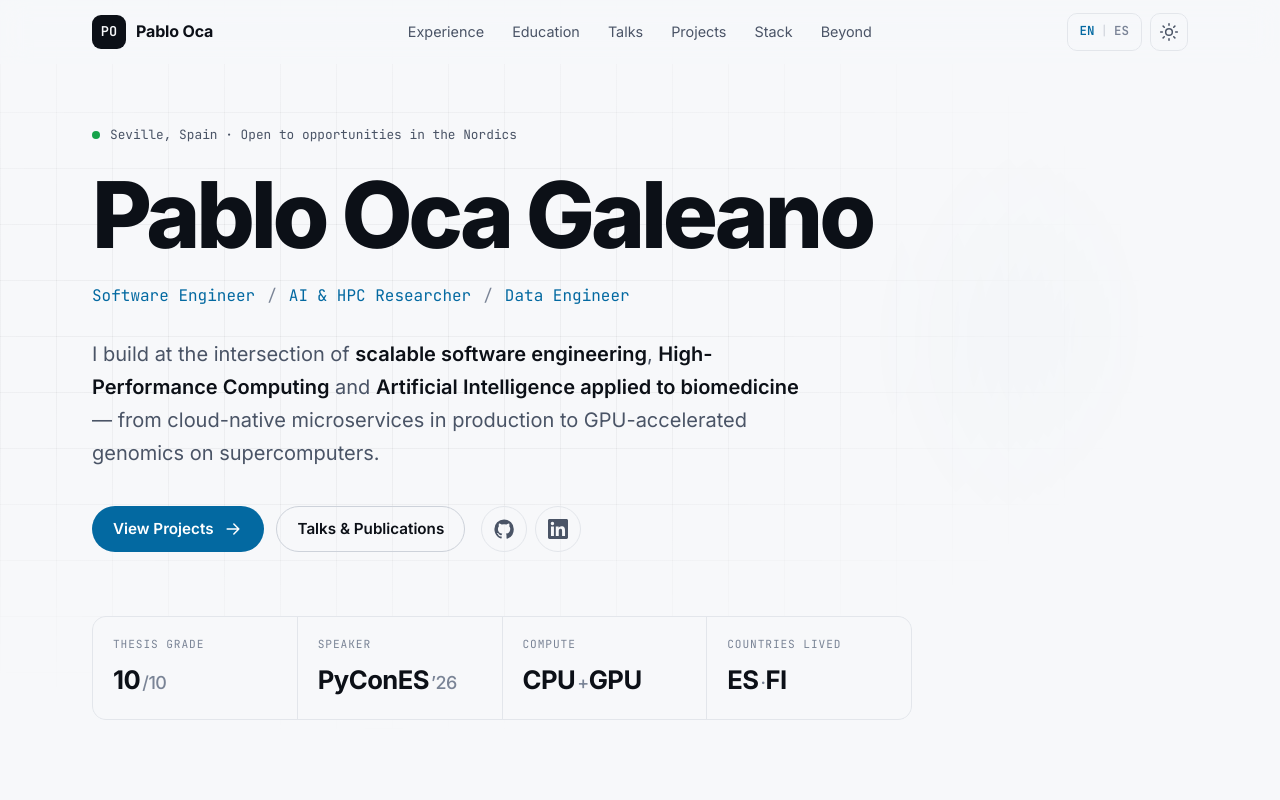
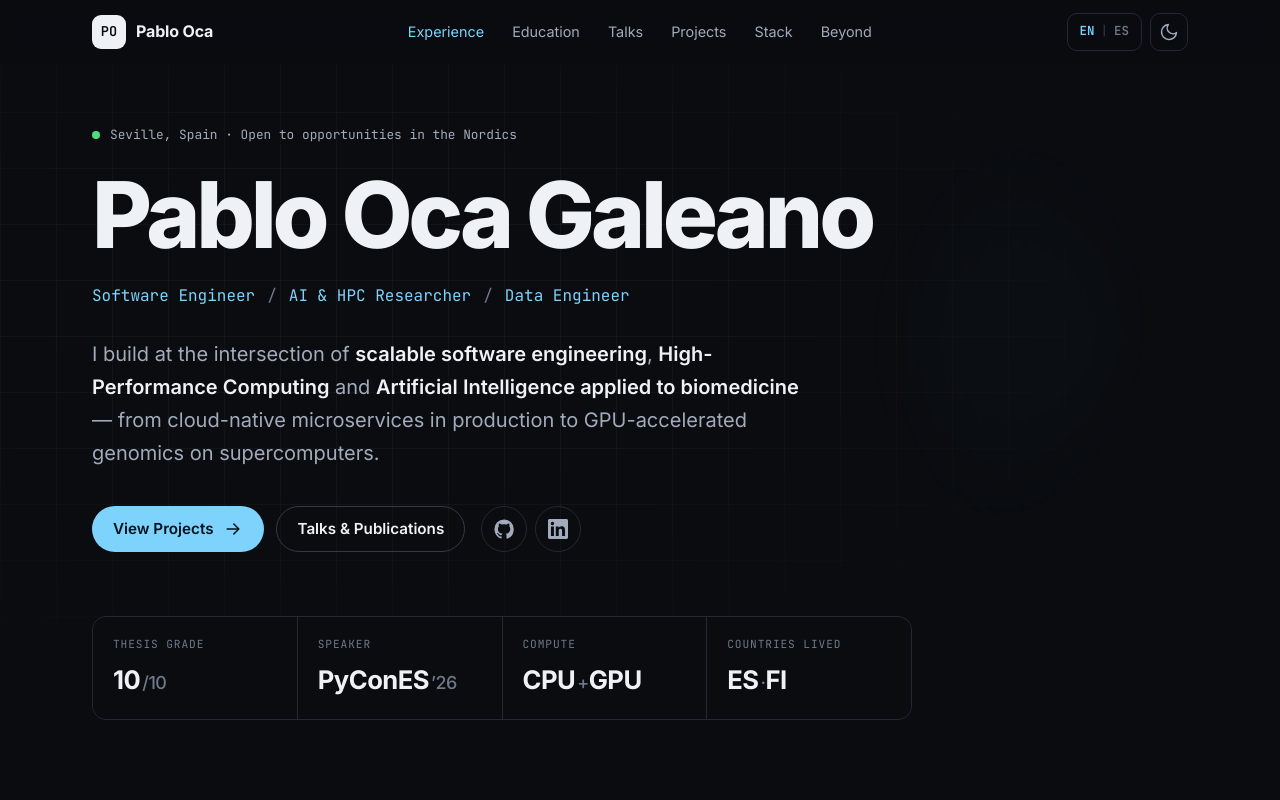
Before and after one commit to Pablooca/Pablooca.github.io, a plain HTML site: page index.html in a window 1280 px wide. Both pictures are taken after a click on the button "Toggle light / dark theme". Shown: the top 800 px of the page. Drawn offline with Linux system fonts and the light colour scheme.

Commit message:
feat: add bilingual EN/ES i18n support and interactive navigation

```diff
--- a/index.html
+++ b/index.html
@@ -64,6 +64,7 @@
   <!-- Apply saved theme / language before paint to avoid flashes -->
   <script>
     (function () {
+      document.documentElement.classList.add('js');
       try {
         var t = localStorage.getItem('theme');
         if (t === 'light' || t === 'dark') document.documentElement.setAttribute('data-theme', t);
--- /dev/null
+++ b/js/i18n.js
@@ -0,0 +1,300 @@
+/* ==========================================================================
+   i18n — EN (default) / ES
+   - Elements with   data-i18n="key"             → innerHTML is replaced.
+   - Elements with   data-i18n-attr="attr:key;…"  → attributes are replaced.
+   - Choice persisted in localStorage ("lang"); ?lang=es|en overrides it.
+   ========================================================================== */
+(function () {
+  'use strict';
+
+  var DICT = {
+    en: {
+      'meta.title': 'Pablo Oca Galeano — Software Engineer · AI & HPC Researcher · Data Engineer',
+      'meta.description': 'Pablo Oca Galeano — Software Engineer at NTT Data and Graduate Research Assistant at SynergIA Lab (Universidad Pablo de Olavide). Scalable software, High-Performance Computing and AI applied to biomedicine. Seville, Spain.',
+
+      'a11y.skip': 'Skip to content',
+      'a11y.language': 'Language',
+      'a11y.theme': 'Toggle light / dark theme',
+      'a11y.menu': 'Open menu',
+      'a11y.menuClose': 'Close menu',
+
+      'nav.experience': 'Experience',
+      'nav.education': 'Education',
+      'nav.talks': 'Talks',
+      'nav.projects': 'Projects',
+      'nav.stack': 'Stack',
+      'nav.beyond': 'Beyond',
+
+      'common.seville': 'Seville, Spain',
+
+      'hero.location': 'Seville, Spain · Open to opportunities in the Nordics',
+      'hero.role2': 'AI &amp; HPC Researcher',
+      'hero.role3': 'Data Engineer',
+      'hero.lead': 'I build at the intersection of <strong>scalable software engineering</strong>, <strong>High-Performance Computing</strong> and <strong>Artificial Intelligence applied to biomedicine</strong> — from cloud-native microservices in production to GPU-accelerated genomics on supercomputers.',
+      'hero.ctaProjects': 'View Projects',
+      'hero.ctaTalks': 'Talks &amp; Publications',
+      'hero.stat1Label': 'Thesis grade',
+      'hero.stat2Label': 'Speaker',
+      'hero.stat3Label': 'Compute',
+      'hero.stat4Label': 'Countries lived',
+
+      'experience.title': 'Experience &amp; Research',
+      'experience.ntt.date': 'Dec 2025 — Present',
+      'experience.ntt.desc': 'Development of cloud-native microservices with Java and Spring Boot, business-process automation with Camunda BPMN, SQL databases, and deployment on Azure and Kubernetes within agile teams.',
+      'experience.synergia.date': 'Nov 2025 — Present',
+      'experience.synergia.role': 'Graduate Research Assistant',
+      'experience.synergia.desc': 'Research in Artificial Intelligence and High-Performance Computing on the CICA Hércules supercomputer (Slurm), spatial transcriptomics (TCGA-BRCA, 10x Xenium) and medical / histological image analysis — laying the groundwork for a PhD.',
+      'experience.synergia.tag': 'Medical imaging',
+
+      'education.title': 'Education',
+      'education.msc.title': 'M.Sc. in Data Science &amp; Artificial Intelligence',
+      'education.msc.original': '<em>Máster Universitario en Ingeniería y Ciencia de Datos</em>',
+      'education.bsc.title': 'B.Sc. in Computer Engineering (Information Systems)',
+      'education.bsc.original': '<em>Grado en Ingeniería Informática</em>',
+      'education.bsc.badge': 'Bachelor’s Thesis',
+      'education.bsc.honors': 'With Honors',
+      'education.bsc.thesis': 'Accelerating AI algorithms in bioinformatics through HPC: extension of the Python library <code>bioScience</code> with parallel CPU / GPU implementations of the BiBit and BCCA biclustering algorithms.',
+      'education.lut.title': 'Exchange · Bachelor of Engineering in Computer Software Engineering',
+
+      'talks.title': 'Talks, Community &amp; Leadership',
+      'talks.pycon.alt': 'Pablo Oca Galeano\'s red speaker badge at PyConES 2026 in Barcelona, hanging in a cloister courtyard',
+      'talks.pycon.kicker': 'Speaker',
+      'talks.pycon.subtitle': 'Beyond the Global Interpreter Lock: squeezing genomic algorithms with Numba, Cython and CUDA.',
+      'talks.pycon.desc': 'How to escape Python’s GIL to accelerate real bioinformatics workloads — biclustering on gene-expression matrices — moving from pure Python to JIT compilation, native extensions and GPU kernels, with reproducible benchmarks.',
+      'talks.pycon.cta': 'Slides &amp; code on GitHub',
+      'talks.pyes.date': 'Since Nov 2026',
+      'talks.pyes.title': 'Member of Python España',
+      'talks.pyes.desc': 'Part of the Spanish Python community, supporting events, knowledge sharing and open-source culture.',
+      'talks.esoliupo.title': 'President of ESOLIUPO',
+      'talks.esoliupo.sub': 'Free Software Students’ Association, Universidad Pablo de Olavide',
+      'talks.esoliupo.desc': 'Organised the 9th and 10th editions of the <em>Jornadas Ingenieros en la UPO</em> and coordinated hands-on technical workshops.',
+      'talks.esoliupo.tagSec': 'Cybersecurity',
+
+      'projects.title': 'Featured Projects',
+      'projects.kind.realtime': 'Real-time · Simulation',
+      'projects.kind.data': 'Data Engineering',
+      'projects.kind.hpc': 'HPC · Genomics',
+      'projects.kind.bio': 'AI · Biomedical imaging',
+      'projects.pitstrategy.desc': 'Open-source platform for real-time motorsport telemetry and race strategy driven by Monte Carlo simulations.',
+      'projects.finstream.desc': 'Real-time financial data pipeline: event ingestion, stream processing and analytical storage.',
+      'projects.bioscience.desc': 'Acceleration of biclustering algorithms for genomics with parallel CPU and GPU back-ends.',
+      'projects.openbsi.desc': 'Processing of whole-slide histological images (WSI) and quantification in bone scintigraphy.',
+      'projects.openbsi.tag': 'Spatial transcriptomics',
+      'projects.more': 'More on github.com/Pablooca',
+
+      'stack.title': 'Tech Stack',
+      'stack.languages': 'Languages',
+      'stack.backend': 'Backend &amp; Data Engineering',
+
+      'beyond.title': 'Beyond the Code',
+      'beyond.intro': 'International mindset, resilience and discipline — the same traits that make long benchmarks and long distances worth it.',
+      'beyond.finland.alt': 'Pablo sitting on a white bench under golden autumn trees in Lappeenranta, Finland',
+      'beyond.finland.title': 'A year in Finland',
+      'beyond.finland.desc': 'Exchange at LUT University: Nordic engineering culture, long autumns and longer winters.',
+      'beyond.hm.label': 'Helsinki Half Marathon',
+      'beyond.hm.desc': 'Finished in Helsinki during my time in Finland.',
+      'beyond.sign.alt': 'Film-style photo of Pablo holding a Lappeenranta street sign indoors',
+      'beyond.sign.caption': 'Souvenir from Lappeenranta',
+      'beyond.camino.alt': 'Pablo standing in a rain-soaked Praza do Obradoiro facing Santiago de Compostela Cathedral, 2026',
+      'beyond.camino.title': 'Camino de Santiago',
+      'beyond.camino.desc': 'Completed several times, from Sarria to the Praza do Obradoiro — rain or shine.',
+      'beyond.caminoStat.label': 'Per Camino',
+      'beyond.caminoStat.desc': 'On foot, stage after stage. Consistency beats intensity.',
+      'beyond.compete.label': 'Competitive mindset',
+      'beyond.compete.title': 'Strategy &amp; long-distance running',
+      'beyond.compete.desc': 'I enjoy strategy games and distance running: planning ahead, managing resources and pacing effort — the same way I approach engineering problems.',
+
+      'contact.title': 'Let’s build something fast.',
+      'contact.desc': 'Open to conversations about software engineering, HPC, AI for biomedicine and opportunities in the Nordics.',
+
+      'footer.built': 'Built with HTML, CSS &amp; vanilla JS · Hosted on GitHub Pages'
+    },
+
+    es: {
+      'meta.title': 'Pablo Oca Galeano — Ingeniero de Software · Investigador en IA y HPC · Ingeniero de Datos',
+      'meta.description': 'Pablo Oca Galeano — Ingeniero de Software en NTT Data e Investigador en el Laboratorio SynergIA (Universidad Pablo de Olavide). Software escalable, Computación de Altas Prestaciones e IA aplicada a biomedicina. Sevilla, España.',
+
+      'a11y.skip': 'Saltar al contenido',
+      'a11y.language': 'Idioma',
+      'a11y.theme': 'Cambiar tema claro / oscuro',
+      'a11y.menu': 'Abrir menú',
+      'a11y.menuClose': 'Cerrar menú',
+
+      'nav.experience': 'Experiencia',
+      'nav.education': 'Formación',
+      'nav.talks': 'Charlas',
+      'nav.projects': 'Proyectos',
+      'nav.stack': 'Stack',
+      'nav.beyond': 'Más allá',
+
+      'common.seville': 'Sevilla, España',
+
+      'hero.location': 'Sevilla, España · Abierto a oportunidades en los países nórdicos',
+      'hero.role2': 'Investigador en IA y HPC',
+      'hero.role3': 'Ingeniero de Datos',
+      'hero.lead': 'Trabajo en la intersección entre la <strong>ingeniería de software escalable</strong>, la <strong>Computación de Altas Prestaciones (HPC)</strong> y la <strong>Inteligencia Artificial aplicada a biomedicina</strong>: desde microservicios cloud-native en producción hasta genómica acelerada en GPU sobre supercomputadores.',
+      'hero.ctaProjects': 'Ver Proyectos',
+      'hero.ctaTalks': 'Charlas y Publicaciones',
+      'hero.stat1Label': 'Nota del TFG',
+      'hero.stat2Label': 'Ponente',
+      'hero.stat3Label': 'Cómputo',
+      'hero.stat4Label': 'Países vividos',
+
+      'experience.title': 'Experiencia e Investigación',
+      'experience.ntt.date': 'Dic 2025 — Actualidad',
+      'experience.ntt.desc': 'Desarrollo de microservicios cloud-native con Java y Spring Boot, automatización de procesos de negocio con Camunda BPMN, bases de datos SQL y despliegue en Azure y Kubernetes dentro de equipos ágiles.',
+      'experience.synergia.date': 'Nov 2025 — Actualidad',
+      'experience.synergia.role': 'Investigador Asistente (Graduate Research Assistant)',
+      'experience.synergia.desc': 'Investigación en Inteligencia Artificial y Computación de Altas Prestaciones en el supercomputador CICA Hércules (Slurm), transcriptómica espacial (TCGA-BRCA, 10x Xenium) y análisis de imagen médica / histológica, preparando el camino hacia el doctorado.',
+      'experience.synergia.tag': 'Imagen médica',
+
+      'education.title': 'Formación Académica',
+      'education.msc.title': 'Máster Universitario en Ingeniería y Ciencia de Datos',
+      'education.msc.original': '<em>M.Sc. in Data Science &amp; Artificial Intelligence</em>',
+      'education.bsc.title': 'Grado en Ingeniería Informática en Sistemas de Información',
+      'education.bsc.original': '<em>B.Sc. in Computer Engineering (Information Systems)</em>',
+      'education.bsc.badge': 'Trabajo Fin de Grado',
+      'education.bsc.honors': 'Matrícula de Honor',
+      'education.bsc.thesis': 'Aceleración de algoritmos de IA en bioinformática mediante HPC: extensión de la librería Python <code>bioScience</code> con implementaciones paralelas en CPU / GPU de los algoritmos de biclustering BiBit y BCCA.',
+      'education.lut.title': 'Intercambio · Bachelor of Engineering in Computer Software Engineering',
+
+      'talks.title': 'Charlas, Comunidad y Liderazgo',
+      'talks.pycon.alt': 'Acreditación roja de ponente de Pablo Oca Galeano en la PyConES 2026 de Barcelona, colgando en el patio de un claustro',
+      'talks.pycon.kicker': 'Ponente',
+      'talks.pycon.subtitle': '',
+      'talks.pycon.desc': 'Cómo escapar del GIL de Python para acelerar cargas reales de bioinformática —biclustering sobre matrices de expresión génica— pasando de Python puro a compilación JIT, extensiones nativas y kernels de GPU, con benchmarks reproducibles.',
+      'talks.pycon.cta': 'Diapositivas y código en GitHub',
+      'talks.pyes.date': 'Desde nov 2026',
+      'talks.pyes.title': 'Miembro de Python España',
+      'talks.pyes.desc': 'Parte de la comunidad Python española, apoyando eventos, la difusión de conocimiento y la cultura open-source.',
+      'talks.esoliupo.title': 'Presidente de ESOLIUPO',
+      'talks.esoliupo.sub': 'Asociación de Estudiantes de Software Libre de la Universidad Pablo de Olavide',
+      'talks.esoliupo.desc': 'Organización de las IX y X <em>Jornadas Ingenieros en la UPO</em> y coordinación de talleres técnicos prácticos.',
+      'talks.esoliupo.tagSec': 'Ciberseguridad',
+
+      'projects.title': 'Proyectos Destacados',
+      'projects.kind.realtime': 'Tiempo real · Simulación',
+      'projects.kind.data': 'Ingeniería de Datos',
+      'projects.kind.hpc': 'HPC · Genómica',
+      'projects.kind.bio': 'IA · Imagen biomédica',
+      'projects.pitstrategy.desc': 'Plataforma open-source de telemetría motorsport en tiempo real y estrategia de carrera mediante simulaciones Monte Carlo.',
+      'projects.finstream.desc': 'Pipeline financiero en tiempo real: ingesta de eventos, procesamiento en streaming y almacenamiento analítico.',
+      'projects.bioscience.desc': 'Aceleración de algoritmos de biclustering en genómica con back-ends paralelos en CPU y GPU.',
+      'projects.openbsi.desc': 'Procesamiento de imágenes histológicas de diapositiva completa (WSI) y cuantificación en gammagrafía ósea.',
+      'projects.openbsi.tag': 'Transcriptómica espacial',
+      'projects.more': 'Más en github.com/Pablooca',
+
+      'stack.title': 'Stack Tecnológico',
+      'stack.languages': 'Lenguajes',
+      'stack.backend': 'Backend e Ingeniería de Datos',
+
+      'beyond.title': 'Más allá del código',
+      'beyond.intro': 'Mentalidad internacional, resiliencia y disciplina: lo mismo que hace que merezcan la pena los benchmarks largos y las distancias largas.',
+      'beyond.finland.alt': 'Pablo sentado en un banco blanco bajo árboles dorados de otoño en Lappeenranta, Finlandia',
+      'beyond.finland.title': 'Un año en Finlandia',
+      'beyond.finland.desc': 'Intercambio en LUT University: cultura de ingeniería nórdica, otoños largos e inviernos aún más largos.',
+      'beyond.hm.label': 'Media Maratón de Helsinki',
+      'beyond.hm.desc': 'Completada en Helsinki durante mi etapa en Finlandia.',
+      'beyond.sign.alt': 'Foto con estética analógica de Pablo sosteniendo una señal de Lappeenranta en interior',
+      'beyond.sign.caption': 'Recuerdo de Lappeenranta',
+      'beyond.camino.alt': 'Pablo de pie en la Praza do Obradoiro mojada por la lluvia frente a la Catedral de Santiago de Compostela, 2026',
+      'beyond.camino.title': 'Camino de Santiago',
+      'beyond.camino.desc': 'Completado en varias ocasiones, desde Sarria hasta la Praza do Obradoiro, con lluvia o con sol.',
+      'beyond.caminoStat.label': 'Por Camino',
+      'beyond.caminoStat.desc': 'A pie, etapa tras etapa. La constancia gana a la intensidad.',
+      'beyond.compete.label': 'Mentalidad competitiva',
+      'beyond.compete.title': 'Estrategia y running de fondo',
+      'beyond.compete.desc': 'Disfruto de los juegos de estrategia y de las carreras de fondo: planificar, gestionar recursos y dosificar el esfuerzo, igual que abordo los problemas de ingeniería.',
+
+      'contact.title': 'Construyamos algo rápido.',
+      'contact.desc': 'Abierto a conversar sobre ingeniería de software, HPC, IA para biomedicina y oportunidades en los países nórdicos.',
+
+      'footer.built': 'Hecho con HTML, CSS y JS vanilla · Alojado en GitHub Pages'
+    }
+  };
+
+  var SUPPORTED = ['en', 'es'];
+  var DEFAULT_LANG = 'en';
+  var current = DEFAULT_LANG;
+
+  function storageGet(key) {
+    try { return window.localStorage.getItem(key); } catch (e) { return null; }
+  }
+  function storageSet(key, value) {
+    try { window.localStorage.setItem(key, value); } catch (e) { /* private mode: ignore */ }
+  }
+
+  function t(key, lang) {
+    var d = DICT[lang || current];
+    if (d && Object.prototype.hasOwnProperty.call(d, key)) return d[key];
+    return Object.prototype.hasOwnProperty.call(DICT[DEFAULT_LANG], key) ? DICT[DEFAULT_LANG][key] : null;
+  }
+
+  function apply(lang) {
+    if (SUPPORTED.indexOf(lang) === -1) lang = DEFAULT_LANG;
+    current = lang;
+
+    var root = document.documentElement;
+    root.setAttribute('lang', lang);
+
+    // Text / HTML content (dictionary is static and trusted)
+    var nodes = document.querySelectorAll('[data-i18n]');
+    for (var i = 0; i < nodes.length; i++) {
+      var value = t(nodes[i].getAttribute('data-i18n'), lang);
+      if (value !== null) nodes[i].innerHTML = value;
+    }
+
+    // Attributes: data-i18n-attr="alt:key;aria-label:key"
+    var attrNodes = document.querySelectorAll('[data-i18n-attr]');
+    for (var j = 0; j < attrNodes.length; j++) {
+      var pairs = attrNodes[j].getAttribute('data-i18n-attr').split(';');
+      for (var k = 0; k < pairs.length; k++) {
+        var parts = pairs[k].split(':');
+        if (parts.length !== 2) continue;
+        var attrVal = t(parts[1].trim(), lang);
+        if (attrVal !== null) attrNodes[j].setAttribute(parts[0].trim(), attrVal);
+      }
+    }
+
+    // Document metadata
+    document.title = t('meta.title', lang);
+    var desc = document.querySelector('meta[name="description"]');
+    if (desc) desc.setAttribute('content', t('meta.description', lang));
+
+    // Switch buttons state
+    var btns = document.querySelectorAll('.lang-switch__btn');
+    for (var b = 0; b < btns.length; b++) {
+      btns[b].setAttribute('aria-pressed', btns[b].getAttribute('data-lang') === lang ? 'true' : 'false');
+    }
+
+    storageSet('lang', lang);
+    document.dispatchEvent(new CustomEvent('i18n:change', { detail: { lang: lang } }));
+  }
+
+  function initialLang() {
+    var fromUrl = null;
+    try { fromUrl = new URLSearchParams(window.location.search).get('lang'); } catch (e) {}
+    if (SUPPORTED.indexOf(fromUrl) !== -1) return fromUrl;
+    var saved = storageGet('lang');
+    if (SUPPORTED.indexOf(saved) !== -1) return saved;
+    return DEFAULT_LANG; // English by default, regardless of browser language
+  }
+
+  function init() {
+    var btns = document.querySelectorAll('.lang-switch__btn');
+    for (var i = 0; i < btns.length; i++) {
+      btns[i].addEventListener('click', function () {
+        var lang = this.getAttribute('data-lang');
+        if (lang !== current) apply(lang);
+      });
+    }
+    var lang = initialLang();
+    // HTML ships in English; only re-render when needed (but always sync UI state)
+    apply(lang);
+  }
+
+  window.I18n = { t: t, setLang: apply, getLang: function () { return current; } };
+
+  if (document.readyState === 'loading') document.addEventListener('DOMContentLoaded', init);
+  else init();
+})();
--- /dev/null
+++ b/js/main.js
@@ -0,0 +1,146 @@
+/* ==========================================================================
+   main.js — theme toggle, mobile navigation, active section, scroll reveal
+   ========================================================================== */
+(function () {
+  'use strict';
+
+  var root = document.documentElement;
+  root.classList.add('js');
+
+  function storageSet(key, value) {
+    try { window.localStorage.setItem(key, value); } catch (e) { /* ignore */ }
+  }
+
+  /* ---------- Theme ---------- */
+  function setTheme(theme) {
+    root.setAttribute('data-theme', theme);
+    var meta = document.querySelector('meta[name="theme-color"]');
+    if (meta) meta.setAttribute('content', theme === 'light' ? '#f7f8fa' : '#0a0c10');
+  }
+
+  function initTheme() {
+    var toggle = document.getElementById('theme-toggle');
+    setTheme(root.getAttribute('data-theme') === 'light' ? 'light' : 'dark');
+    if (!toggle) return;
+    toggle.addEventListener('click', function () {
+      var next = root.getAttribute('data-theme') === 'light' ? 'dark' : 'light';
+      setTheme(next);
+      storageSet('theme', next);
+    });
+  }
+
+  /* ---------- Navigation ---------- */
+  function initNav() {
+    var nav = document.getElementById('nav');
+    var burger = document.getElementById('nav-burger');
+    var links = document.getElementById('nav-links');
+
+    function onScroll() {
+      if (nav) nav.classList.toggle('is-scrolled', window.scrollY > 8);
+    }
+    onScroll();
+    window.addEventListener('scroll', onScroll, { passive: true });
+
+    if (!burger || !links) return;
+
+    function label(open) {
+      var key = open ? 'a11y.menuClose' : 'a11y.menu';
+      var text = window.I18n ? window.I18n.t(key) : (open ? 'Close menu' : 'Open menu');
+      burger.setAttribute('aria-label', text);
+    }
+
+    function setOpen(open) {
+      links.classList.toggle('is-open', open);
+      burger.setAttribute('aria-expanded', open ? 'true' : 'false');
+      label(open);
+    }
+
+    burger.addEventListener('click', function () {
+      setOpen(burger.getAttribute('aria-expanded') !== 'true');
+    });
+
+    links.addEventListener('click', function (e) {
+      if (e.target.closest('a')) setOpen(false);
+    });
+
+    document.addEventListener('keydown', function (e) {
+      if (e.key === 'Escape' && burger.getAttribute('aria-expanded') === 'true') {
+        setOpen(false);
+        burger.focus();
+      }
+    });
+
+    document.addEventListener('click', function (e) {
+      if (burger.getAttribute('aria-expanded') === 'true' && !e.target.closest('#nav')) setOpen(false);
+    });
+
+    document.addEventListener('i18n:change', function () {
+      label(burger.getAttribute('aria-expanded') === 'true');
+    });
+
+    window.addEventListener('resize', function () {
+      if (window.innerWidth > 980) setOpen(false);
+    });
+  }
+
+  /* ---------- Active section highlight ---------- */
+  function initActiveSection() {
+    if (!('IntersectionObserver' in window)) return;
+    var navLinks = document.querySelectorAll('.nav__links a[href^="#"]');
+    var map = {};
+    for (var i = 0; i < navLinks.length; i++) map[navLinks[i].getAttribute('href').slice(1)] = navLinks[i];
+
+    var observer = new IntersectionObserver(function (entries) {
+      entries.forEach(function (entry) {
+        if (!entry.isIntersecting) return;
+        for (var id in map) map[id].classList.remove('is-active');
+        var link = map[entry.target.id];
+        if (link) link.classList.add('is-active');
+      });
+    }, { rootMargin: '-45% 0px -50% 0px' });
+
+    Object.keys(map).forEach(function (id) {
+      var section = document.getElementById(id);
+      if (section) observer.observe(section);
+    });
+  }
+
+  /* ---------- Reveal on scroll ---------- */
+  function initReveal() {
+    var items = document.querySelectorAll('.reveal');
+    var reduce = window.matchMedia && window.matchMedia('(prefers-reduced-motion: reduce)').matches;
+
+    if (reduce || !('IntersectionObserver' in window)) {
+      for (var i = 0; i < items.length; i++) items[i].classList.add('is-visible');
+      return;
+    }
+
+    var observer = new IntersectionObserver(function (entries) {
+      entries.forEach(function (entry) {
+        if (entry.isIntersecting) {
+          entry.target.classList.add('is-visible');
+          observer.unobserve(entry.target);
+        }
+      });
+    }, { threshold: 0.12, rootMargin: '0px 0px -40px 0px' });
+
+    for (var j = 0; j < items.length; j++) observer.observe(items[j]);
+  }
+
+  /* ---------- Footer year ---------- */
+  function initYear() {
+    var el = document.getElementById('year');
+    if (el) el.textContent = String(new Date().getFullYear());
+  }
+
+  function init() {
+    initTheme();
+    initNav();
+    initActiveSection();
+    initReveal();
+    initYear();
+  }
+
+  if (document.readyState === 'loading') document.addEventListener('DOMContentLoaded', init);
+  else init();
+})();
```
